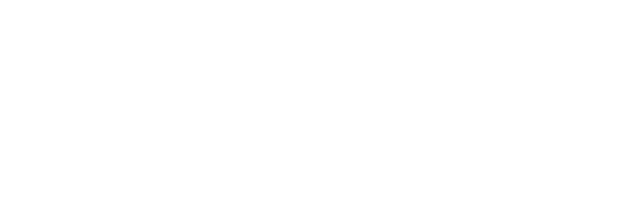
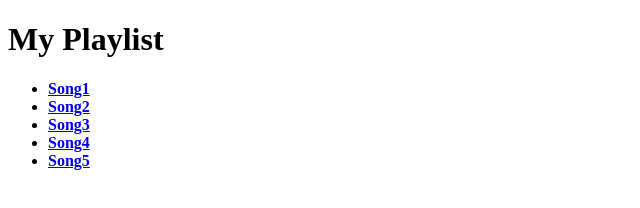
Before and after one commit to acciojob/my-playlist-PriyaSandal, a website: page main.html in a window 1280 px wide. Shown: the whole page, without its empty margins (0-640 px from the left). Drawn offline with Linux system fonts and the light colour scheme.

Commit message:
created a submission

```diff
--- a/main.html
+++ b/main.html
@@ -10,7 +10,17 @@
 	<!-- the entire body must be written by student -->
     <script type="text/javascript" src="./script.js">
 </script>
+	<h1>My Playlist</h1>
+	<div class ="player_one">
+		<ul>
+	<li><b><a href="https://www.youtube.com/watch?v=kd-6aw99DpA" target"_blank">Song1</a></b></li>
+	<li><b><a href=" https://www.youtube.com/watch?v=9iIX4PBplAY" target"_blank">Song2</a></b></li>
+	<li><b><a href="https://www.youtube.com/watch?v=IjBAgWKW12Y" target"_blank">Song3</a></b></li>
+	<li><b><a href="https://www.youtube.com/watch?v=puKD3nkB1h4" target"_blank">Song4</a></b></li>
+	<li><b><a href=" https://www.youtube.com/watch?v=6MgsHSAcI9k" target"_blank">Song5</a></b></li>
 
+		</ul>
+	</div>
 </body>
 
 </html>
```
